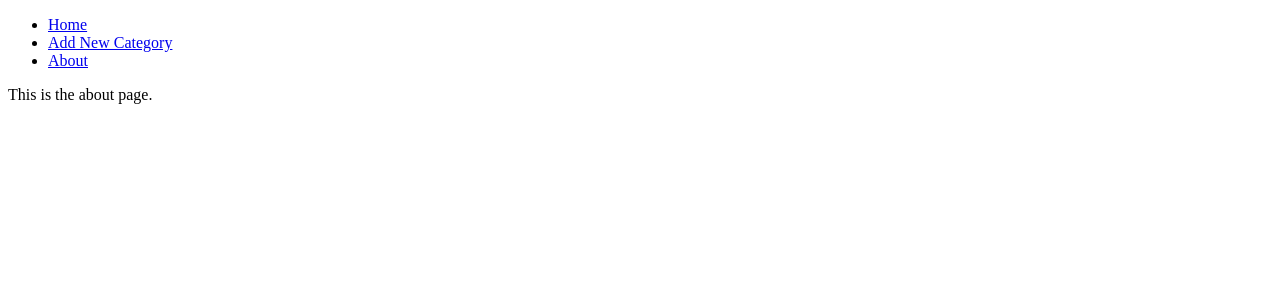
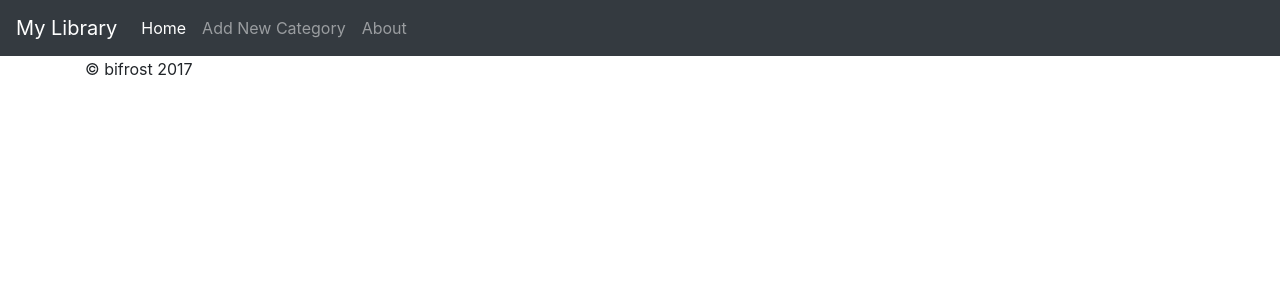
Before and after one commit to bifrostx/my_library, a Django app: page /about/ in a window 1280 px wide. Shown: the top 300 px of the page. Run offline with Django 3.2, Linux system fonts and the light colour scheme; data that the repository does not hold is empty; some libraries are stand-ins or nearby versions.

Commit message:
boostrap on

```diff
--- a/books/templatetags/books_template_tags.py
+++ b/books/templatetags/books_template_tags.py
@@ -1,5 +1,5 @@
 from django import template
-from books.models import Category, Book
+from books.models import Book
 
 register = template.Library()
 
--- a/templates/books/base.html
+++ b/templates/books/base.html
@@ -4,22 +4,47 @@
 
 <html lang="en">
     <head>
+        <!-- Required meta tags -->
         <meta charset="utf-8">
+        <meta name="viewport" content="width=device-width, initial-scale=1, shrink-to-fit=no">
+
+        <!-- Bootstrap CSS -->
+        <link rel="stylesheet" href="https://maxcdn.bootstrapcdn.com/bootstrap/4.0.0-beta/css/bootstrap.min.css" integrity="sha384-/Y6pD6FV/Vv2HJnA6t+vslU6fwYXjCFtcEpHbNJ0lyAFsXTsjBbfaDjzALeQsN6M" crossorigin="anonymous">
         <title>My Books</title>
     </head>
 
     <body>
-        <div>
-            <ul>
-                <li><a href="{% url 'books:index' %}">Home</a></li>
-                {% get_counts %}
-                <li><a href="{% url 'books:add_category' %}">Add New Category</a></li>
-                <li><a href="{% url 'books:about' %}">About</a></li>
-            </ul>
-        </div>
-        <div>
+        <nav class="navbar navbar-expand-md navbar-dark bg-dark fixed-top">
+            <a class="navbar-brand" href="{% url 'books:index' %}">My Library</a>
+            <button class="navbar-toggler" type="button" data-toggle="collapse" data-target="#navbarsExampleDefault" aria-controls="navbarsExampleDefault" aria-expanded="false" aria-label="Toggle navigation">
+                <span class="navbar-toggler-icon"></span>
+            </button>
+            <div class="collapse navbar-collapse" id="navbarsExampleDefault">
+                <ul class="navbar-nav mr-auto">
+                    <li class="nav-item active">
+                        <a class="nav-link" href="{% url 'books:index' %}">Home</a>
+                    </li>
+                    {% get_counts %}
+                    <li class="nav-item">
+                        <a class="nav-link" href="{% url 'books:add_category' %}">Add New Category</a></li>
+                    <li class="nav-item">
+                        <a class="nav-link" href="{% url 'books:about' %}">About</a>
+                    </li>
+                </ul>
+            </div>
+        </nav>
+        <div class="container">
             {% block body_block %}
             {% endblock %}
+            <hr>
+            <footer>
+                <p>&copy; bifrost 2017</p>
+            </footer>
         </div>
+        <!-- Optional JavaScript -->
+        <!-- jQuery first, then Popper.js, then Bootstrap JS -->
+        <script src="https://code.jquery.com/jquery-3.2.1.slim.min.js" integrity="sha384-KJ3o2DKtIkvYIK3UENzmM7KCkRr/rE9/Qpg6aAZGJwFDMVNA/GpGFF93hXpG5KkN" crossorigin="anonymous"></script>
+        <script src="https://cdnjs.cloudflare.com/ajax/libs/popper.js/1.11.0/umd/popper.min.js" integrity="sha384-b/U6ypiBEHpOf/4+1nzFpr53nxSS+GLCkfwBdFNTxtclqqenISfwAzpKaMNFNmj4" crossorigin="anonymous"></script>
+        <script src="https://maxcdn.bootstrapcdn.com/bootstrap/4.0.0-beta/js/bootstrap.min.js" integrity="sha384-h0AbiXch4ZDo7tp9hKZ4TsHbi047NrKGLO3SEJAg45jXxnGIfYzk4Si90RDIqNm1" crossorigin="anonymous"></script>
     </body>
 </html>
--- a/templates/books/get_counts.html
+++ b/templates/books/get_counts.html
@@ -1,3 +1,3 @@
 {% if book_num %}
-<li><a href="{% url 'books:book_list' %}">All Books </a>({{ book_num }})</li>
+<li class="nav-item"><a class="nav-link" href="{% url 'books:book_list' %}">All Books ({{ book_num }})</a></li>
 {% endif %}
```
